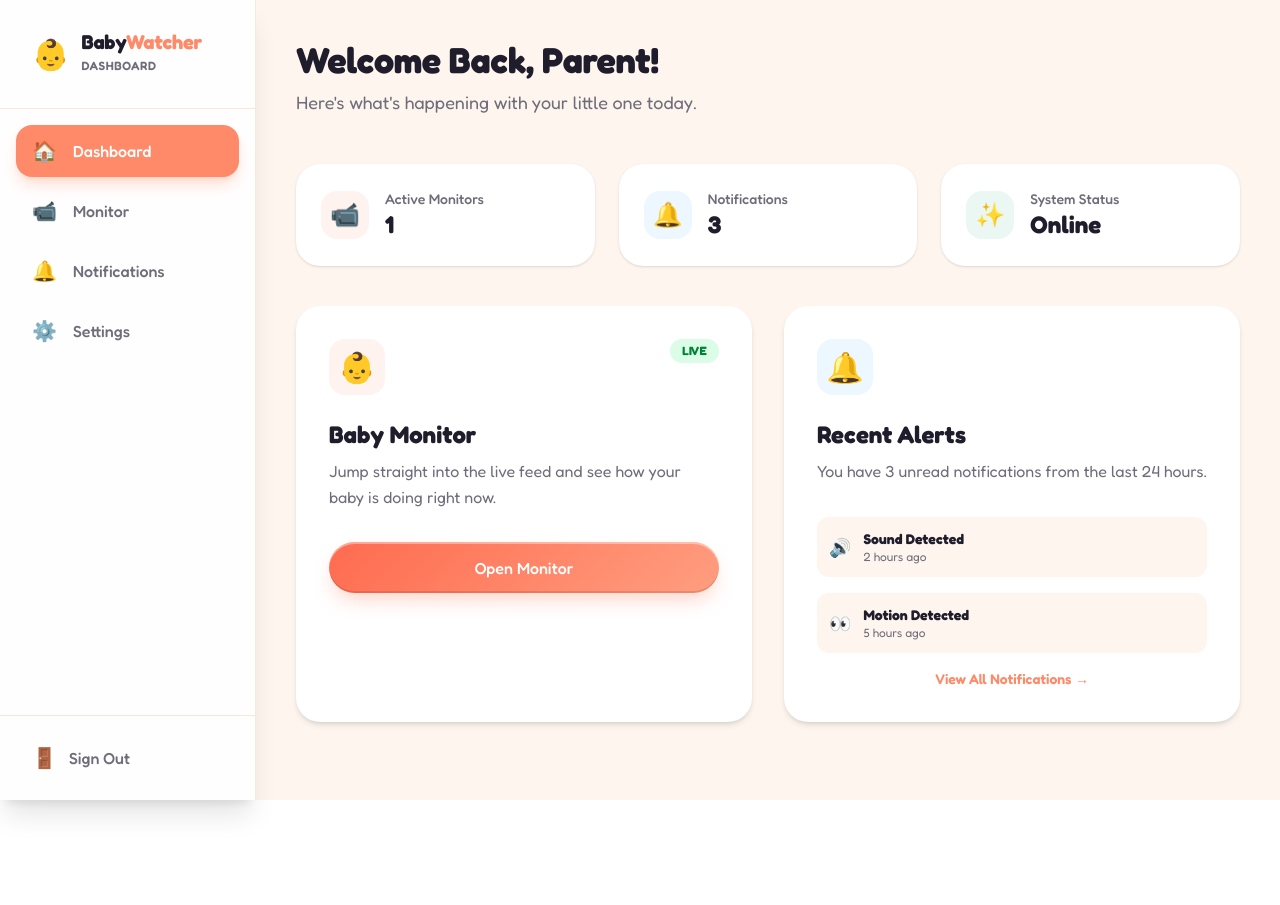
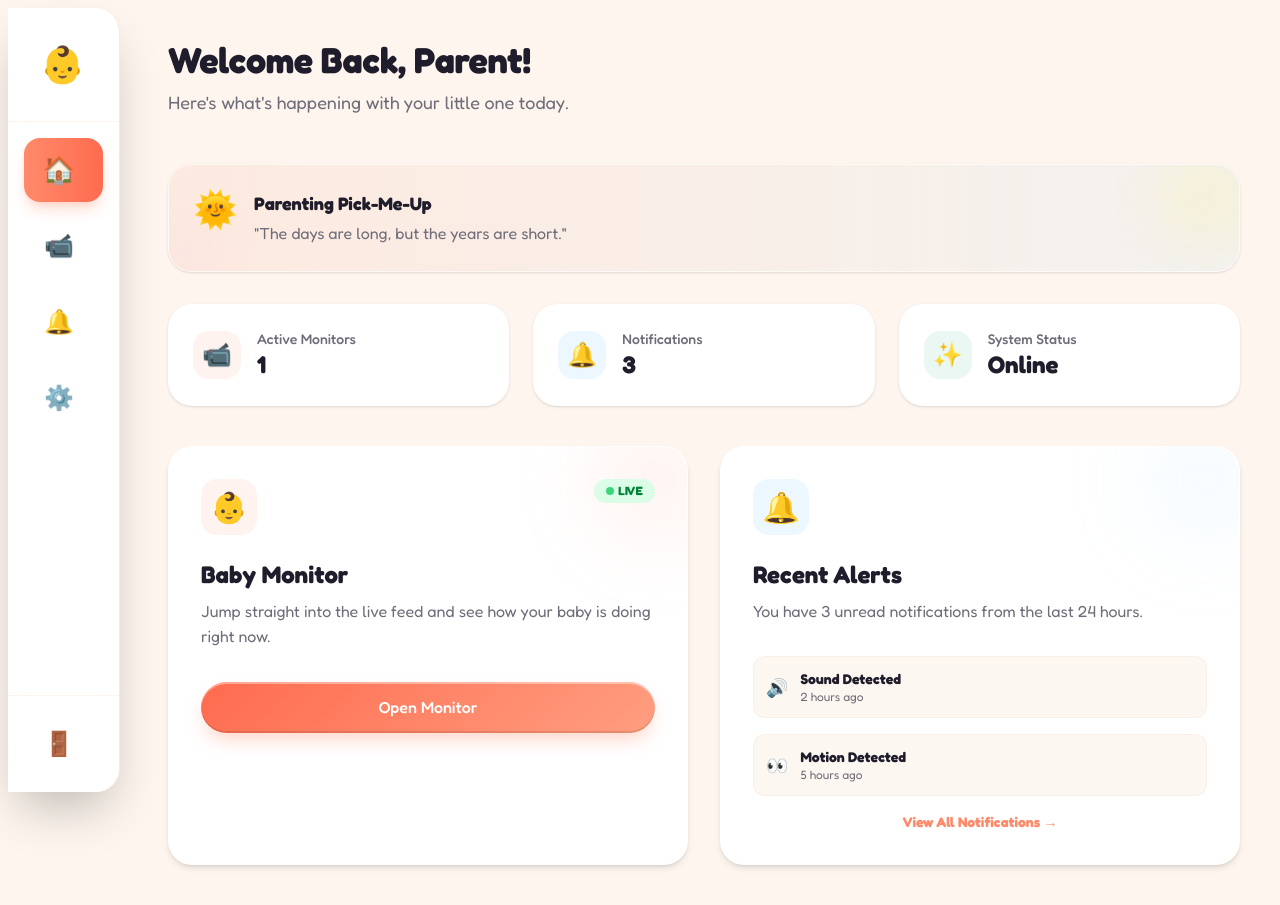
Before and after one commit to vvictort/htc-2026, a React (Vite) app in the folder frontend/: page /dashboard in a window 1280 px wide. Before the commit the page ends 800 px from the top, so only its background shows below. Built offline with nearby package versions, Linux system fonts and the light colour scheme.

Commit message:
added dynamic sidebar

```diff
--- /dev/null
+++ b/frontend/src/components/dashboard/DailyQuote.tsx
@@ -0,0 +1,51 @@
+import { useState, useEffect } from "react";
+import { motion, AnimatePresence } from "framer-motion";
+
+const quotes = [
+  "You are doing an amazing job!",
+  "Take a deep breath. You've got this.",
+  "The days are long, but the years are short.",
+  "Your baby loves you more than you know.",
+  "It's okay to ask for help.",
+  "You are the world to your little one.",
+  "Sleep is coming... eventually!",
+  "Trust your instincts, you know your baby best.",
+];
+
+export default function DailyQuote() {
+  const [quote, setQuote] = useState(() => quotes[Math.floor(Math.random() * quotes.length)]);
+
+  useEffect(() => {
+    // Rotate every 30 seconds
+    const interval = setInterval(() => {
+      setQuote(quotes[Math.floor(Math.random() * quotes.length)]);
+    }, 30000);
+
+    return () => clearInterval(interval);
+  }, []);
+
+  return (
+    <div className="bg-linear-to-r from-coral/10 to-soft-blue/10 p-6 rounded-card border border-white/60 shadow-sm mb-8 relative overflow-hidden">
+      {/* Decorative background elements */}
+      <div className="absolute top-0 right-0 -mt-4 -mr-4 w-24 h-24 bg-yellow-200 rounded-full opacity-20 blur-xl"></div>
+      <div className="absolute bottom-0 left-0 -mb-4 -ml-4 w-16 h-16 bg-pink-200 rounded-full opacity-20 blur-xl"></div>
+
+      <div className="relative z-10 flex items-start gap-4">
+        <div className="text-4xl">🌞</div>
+        <div>
+          <h3 className="font-bold text-charcoal text-lg mb-1">Parenting Pick-Me-Up</h3>
+          <AnimatePresence mode="wait">
+            <motion.p
+              key={quote}
+              initial={{ opacity: 0, y: 10 }}
+              animate={{ opacity: 1, y: 0 }}
+              exit={{ opacity: 0, y: -10 }}
+              className="text-mid-gray italic">
+              "{quote}"
+            </motion.p>
+          </AnimatePresence>
+        </div>
+      </div>
+    </div>
+  );
+}
--- a/frontend/src/components/dashboard/DashboardLayout.tsx
+++ b/frontend/src/components/dashboard/DashboardLayout.tsx
@@ -13,7 +13,7 @@ export default function DashboardLayout({ children, title, subtitle }: Dashboard
     <div className="min-h-screen bg-warm-white flex">
       <Sidebar />
 
-      <main className="flex-1 lg:ml-64 min-h-screen p-4 md:p-8 lg:p-10 transition-all duration-300">
+      <main className="flex-1 lg:ml-32 min-h-screen p-4 md:p-8 lg:p-10 transition-all duration-300">
         <div className="max-w-7xl mx-auto">
           {/* Header */}
           {(title || subtitle) && (
--- a/frontend/src/components/dashboard/Sidebar.tsx
+++ b/frontend/src/components/dashboard/Sidebar.tsx
@@ -29,23 +29,25 @@ export default function Sidebar() {
 
       {/* Sidebar Container */}
       <aside
-        className={`fixed inset-y-0 left-0 z-40 w-64 bg-white/90 backdrop-blur-xl border-r border-warm-cream shadow-xl flex flex-col transition-transform duration-300 ease-in-out ${
-          isMobileMenuOpen ? "translate-x-0" : "-translate-x-full lg:translate-x-0"
-        }`}>
+        className={`fixed inset-y-0 left-0 z-40 bg-white/95 backdrop-blur-xl border-r border-warm-cream shadow-2xl flex flex-col transition-all duration-300 ease-in-out ${
+          isMobileMenuOpen ? "translate-x-0 w-72" : "-translate-x-full lg:translate-x-0 lg:w-28 lg:hover:w-72"
+        } rounded-r-3xl my-2 ml-2 h-[calc(100vh-16px)] group overflow-hidden`}>
         {/* Logo Area */}
-        <div className="p-8 border-b border-warm-cream flex items-center gap-3">
-          <span className="text-3xl">👶</span>
-          <div>
-            <h1 className="font-extrabold text-xl text-charcoal leading-none">
+        <div className="p-8 border-b border-warm-cream/50 flex items-center gap-3 overflow-hidden whitespace-nowrap">
+          <span className="text-4xl animate-bounce-slow shrink-0">👶</span>
+          <div className="opacity-0 group-hover:opacity-100 transition-opacity duration-300 transform translate-x-10 group-hover:translate-x-0">
+            <h1 className="font-extrabold text-2xl text-charcoal leading-none tracking-tight">
               Baby<span className="text-coral">Watcher</span>
             </h1>
-            <span className="text-xs text-mid-gray tracking-wider uppercase font-semibold">Dashboard</span>
+            <span className="text-[0.65rem] text-mid-gray tracking-[0.2em] uppercase font-bold bg-warm-white px-2 py-0.5 rounded-full mt-1 inline-block">
+              Dashboard
+            </span>
           </div>
         </div>
 
         {/* Navigation */}
-        <nav className="flex-1 p-4 overflow-y-auto">
-          <ul className="space-y-2">
+        <nav className="flex-1 p-4 overflow-y-auto no-scrollbar overflow-x-hidden">
+          <ul className="space-y-3">
             {menuItems.map((item) => {
               const isActive = location.pathname === item.path;
               return (
@@ -53,13 +55,23 @@ export default function Sidebar() {
                   <Link
                     to={item.path}
                     onClick={() => setIsMobileMenuOpen(false)}
-                    className={`flex items-center gap-4 px-4 py-3 rounded-2xl transition-all duration-300 font-medium ${
+                    className={`flex items-center gap-4 px-5 py-4 rounded-2xl transition-all duration-300 font-bold relative overflow-hidden whitespace-nowrap ${
                       isActive
-                        ? "bg-coral text-white shadow-lg shadow-coral/30"
+                        ? "bg-linear-to-r from-coral to-coral-dark text-white shadow-lg shadow-coral/30"
                         : "text-mid-gray hover:bg-warm-cream/50 hover:text-charcoal"
                     }`}>
-                    <span className="text-xl">{item.icon}</span>
-                    <span>{item.label}</span>
+                    <span
+                      className={`text-2xl shrink-0 transition-transform duration-300 ${isActive ? "scale-110" : "group-hover/item:scale-110"}`}>
+                      {item.icon}
+                    </span>
+                    <span className="relative z-10 opacity-0 group-hover:opacity-100 transition-all duration-300 transform translate-x-10 group-hover:translate-x-0">
+                      {item.label}
+                    </span>
+
+                    {/* Hover Effect Background */}
+                    {!isActive && (
+                      <div className="absolute inset-0 bg-warm-cream/30 opacity-0 group-hover/item:opacity-100 transition-opacity duration-300" />
+                    )}
                   </Link>
                 </li>
               );
@@ -68,12 +80,14 @@ export default function Sidebar() {
         </nav>
 
         {/* User / Logout */}
-        <div className="p-4 border-t border-warm-cream">
+        <div className="p-4 border-t border-warm-cream/50 overflow-hidden whitespace-nowrap">
           <button
             onClick={handleLogout}
-            className="w-full flex items-center gap-3 px-4 py-3 rounded-2xl text-mid-gray hover:bg-red-50 hover:text-red-500 transition-colors font-medium">
-            <span className="text-xl">🚪</span>
-            <span>Sign Out</span>
+            className="w-full flex items-center gap-3 px-5 py-4 rounded-2xl text-mid-gray hover:bg-red-50 hover:text-red-500 transition-all duration-300 font-bold group/logout">
+            <span className="text-2xl group-hover/logout:-translate-x-1 transition-transform shrink-0">🚪</span>
+            <span className="opacity-0 group-hover:opacity-100 transition-all duration-300 transform translate-x-10 group-hover:translate-x-0">
+              Sign Out
+            </span>
           </button>
         </div>
       </aside>
--- a/frontend/src/pages/DashboardPage.tsx
+++ b/frontend/src/pages/DashboardPage.tsx
@@ -1,5 +1,7 @@
 import DashboardLayout from "../components/dashboard/DashboardLayout";
 import { Link } from "react-router-dom";
+import { motion } from "framer-motion";
+import DailyQuote from "../components/dashboard/DailyQuote";
 
 export default function DashboardPage() {
   const stats = [
@@ -8,12 +10,35 @@ export default function DashboardPage() {
     { label: "System Status", value: "Online", icon: "✨", color: "bg-soft-green/20 text-soft-green" },
   ];
 
+  const container = {
+    hidden: { opacity: 0 },
+    show: {
+      opacity: 1,
+      transition: {
+        staggerChildren: 0.1,
+      },
+    },
+  };
+
+  const item = {
+    hidden: { opacity: 0, y: 20 },
+    show: { opacity: 1, y: 0 },
+  };
+
   return (
     <DashboardLayout title="Welcome Back, Parent!" subtitle="Here's what's happening with your little one today.">
+      <motion.div variants={container} initial="hidden" animate="show">
+        <motion.div variants={item}>
+          <DailyQuote />
+        </motion.div>
+
         {/* Stats Grid */}
-      <div className="grid grid-cols-1 md:grid-cols-3 gap-6 mb-10">
+        <motion.div variants={item} className="grid grid-cols-1 md:grid-cols-3 gap-6 mb-10">
           {stats.map((stat, i) => (
-          <div key={i} className="bg-white rounded-card p-6 border border-white/60 shadow-sm flex items-center gap-4">
+            <motion.div
+              whileHover={{ y: -5, transition: { duration: 0.2 } }}
+              key={i}
+              className="bg-white rounded-card p-6 border border-white/60 shadow-sm flex items-center gap-4">
               <div className={`w-12 h-12 rounded-2xl flex items-center justify-center text-2xl ${stat.color}`}>
                 {stat.icon}
               </div>
@@ -21,63 +46,75 @@ export default function DashboardPage() {
                 <p className="text-mid-gray text-sm font-medium">{stat.label}</p>
                 <h3 className="text-2xl font-bold text-charcoal">{stat.value}</h3>
               </div>
+            </motion.div>
+          ))}
+        </motion.div>
+
+        {/* Quick Actions */}
+        <div className="grid md:grid-cols-2 gap-8">
+          {/* Monitor Card */}
+          <motion.div
+            variants={item}
+            whileHover={{ scale: 1.02 }}
+            className="bg-white rounded-card p-8 border border-white/60 shadow-md hover:shadow-xl transition-shadow group relative overflow-hidden">
+            {/* Decorative blob */}
+            <div className="absolute top-0 right-0 -mr-8 -mt-8 w-32 h-32 bg-coral/10 rounded-full blur-2xl group-hover:bg-coral/20 transition-colors"></div>
+
+            <div className="flex justify-between items-start mb-6 relative z-10">
+              <div className="w-14 h-14 bg-coral/10 rounded-2xl flex items-center justify-center text-3xl">👶</div>
+              <span className="px-3 py-1 bg-green-100 text-green-700 text-xs font-bold rounded-full uppercase tracking-wide flex items-center gap-1">
+                <span className="w-2 h-2 bg-green-500 rounded-full animate-pulse"></span>
+                Live
+              </span>
+            </div>
+            <h3 className="text-2xl font-bold text-charcoal mb-2 relative z-10">Baby Monitor</h3>
+            <p className="text-mid-gray mb-8 relative z-10">
+              Jump straight into the live feed and see how your baby is doing right now.
+            </p>
+            <Link to="/monitor" className="inline-flex items-center justify-center w-full btn-primary relative z-10">
+              Open Monitor
+            </Link>
+          </motion.div>
+
+          {/* Notifications Card */}
+          <motion.div
+            variants={item}
+            whileHover={{ scale: 1.02 }}
+            className="bg-white rounded-card p-8 border border-white/60 shadow-md hover:shadow-xl transition-shadow relative overflow-hidden group">
+            {/* Decorative blob */}
+            <div className="absolute top-0 right-0 -mr-8 -mt-8 w-32 h-32 bg-soft-blue/10 rounded-full blur-2xl group-hover:bg-soft-blue/20 transition-colors"></div>
+
+            <div className="flex justify-between items-start mb-6 relative z-10">
+              <div className="w-14 h-14 bg-soft-blue/20 rounded-2xl flex items-center justify-center text-3xl">🔔</div>
+            </div>
+            <h3 className="text-2xl font-bold text-charcoal mb-2 relative z-10">Recent Alerts</h3>
+            <p className="text-mid-gray mb-8 relative z-10">You have 3 unread notifications from the last 24 hours.</p>
+
+            <div className="space-y-4 mb-4 relative z-10">
+              {[
+                { icon: "🔊", title: "Sound Detected", time: "2 hours ago" },
+                { icon: "👀", title: "Motion Detected", time: "5 hours ago" },
+              ].map((n, i) => (
+                <div
+                  key={i}
+                  className="flex items-center gap-3 p-3 bg-warm-white/80 backdrop-blur-sm rounded-xl border border-warm-cream/50">
+                  <span className="text-lg">{n.icon}</span>
+                  <div className="flex-1">
+                    <p className="text-sm font-bold text-charcoal">{n.title}</p>
+                    <p className="text-xs text-mid-gray">{n.time}</p>
+                  </div>
                 </div>
               ))}
             </div>
 
-      {/* Quick Actions */}
-      <div className="grid md:grid-cols-2 gap-8">
-        {/* Monitor Card */}
-        <div className="bg-white rounded-card p-8 border border-white/60 shadow-md hover:shadow-xl transition-shadow group">
-          <div className="flex justify-between items-start mb-6">
-            <div className="w-14 h-14 bg-coral/10 rounded-2xl flex items-center justify-center text-3xl">👶</div>
-            <span className="px-3 py-1 bg-green-100 text-green-700 text-xs font-bold rounded-full uppercase tracking-wide">
-              Live
-            </span>
-          </div>
-          <h3 className="text-2xl font-bold text-charcoal mb-2">Baby Monitor</h3>
-          <p className="text-mid-gray mb-8">
-            Jump straight into the live feed and see how your baby is doing right now.
-          </p>
-          <Link
-            to="/monitor"
-            className="inline-flex items-center justify-center w-full btn-primary group-hover:scale-[1.02] transition-transform">
-            Open Monitor
-          </Link>
-        </div>
-
-        {/* Notifications Card - Placeholder content for now */}
-        <div className="bg-white rounded-card p-8 border border-white/60 shadow-md hover:shadow-xl transition-shadow">
-          <div className="flex justify-between items-start mb-6">
-            <div className="w-14 h-14 bg-soft-blue/20 rounded-2xl flex items-center justify-center text-3xl">🔔</div>
-          </div>
-          <h3 className="text-2xl font-bold text-charcoal mb-2">Recent Alerts</h3>
-          <p className="text-mid-gray mb-8">You have 3 unread notifications from the last 24 hours.</p>
-
-          <div className="space-y-4 mb-4">
-            <div className="flex items-center gap-3 p-3 bg-warm-white rounded-xl">
-              <span className="text-lg">🔊</span>
-              <div className="flex-1">
-                <p className="text-sm font-bold text-charcoal">Sound Detected</p>
-                <p className="text-xs text-mid-gray">2 hours ago</p>
-              </div>
-            </div>
-            <div className="flex items-center gap-3 p-3 bg-warm-white rounded-xl">
-              <span className="text-lg">👀</span>
-              <div className="flex-1">
-                <p className="text-sm font-bold text-charcoal">Motion Detected</p>
-                <p className="text-xs text-mid-gray">5 hours ago</p>
-              </div>
-            </div>
-          </div>
-
             <Link
               to="/notifications"
-            className="block text-center text-sm font-semibold text-coral hover:text-coral-dark mt-4">
+              className="block text-center text-sm font-bold text-coral hover:text-coral-dark mt-4 relative z-10">
               View All Notifications →
             </Link>
+          </motion.div>
         </div>
-      </div>
+      </motion.div>
     </DashboardLayout>
   );
 }
```
Lines whose indentation alone changed are shown as unchanged.
